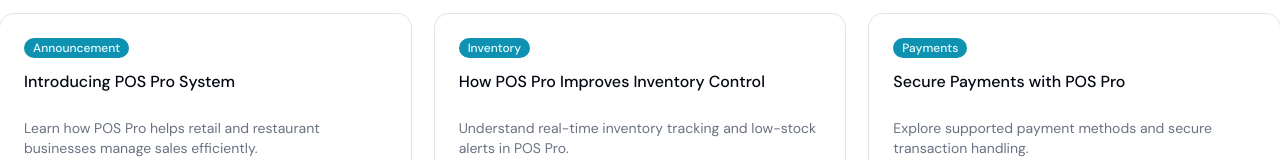
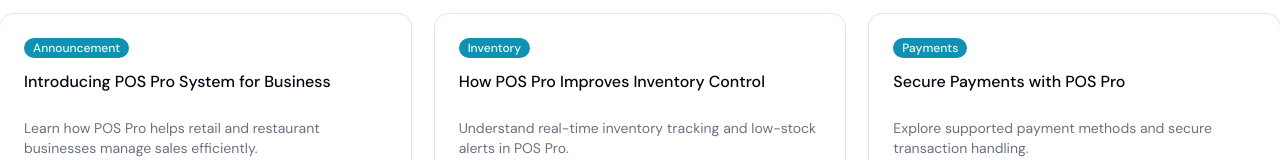
Before and after one commit to Schuffle20/next-team-practice, a Next.js app: page /blogs in a window 1280 px wide. Shown: the part 195-355 px from the top of the page. Built offline with nearby package versions, Linux system fonts and the light colour scheme.

Commit message:
feat: update

```diff
--- a/app/blogs/page.tsx
+++ b/app/blogs/page.tsx
@@ -3,7 +3,7 @@
 import { Button } from "@/components/ui/button"
 
 const blogs = [{
-    title: "Introducing POS Pro System",
+    title: "Introducing POS Pro System for Business",
     description: "Learn how POS Pro helps retail and restaurant businesses manage sales efficiently.",
     tag: "Announcement",
     date: "Jan 10, 2026",
```
